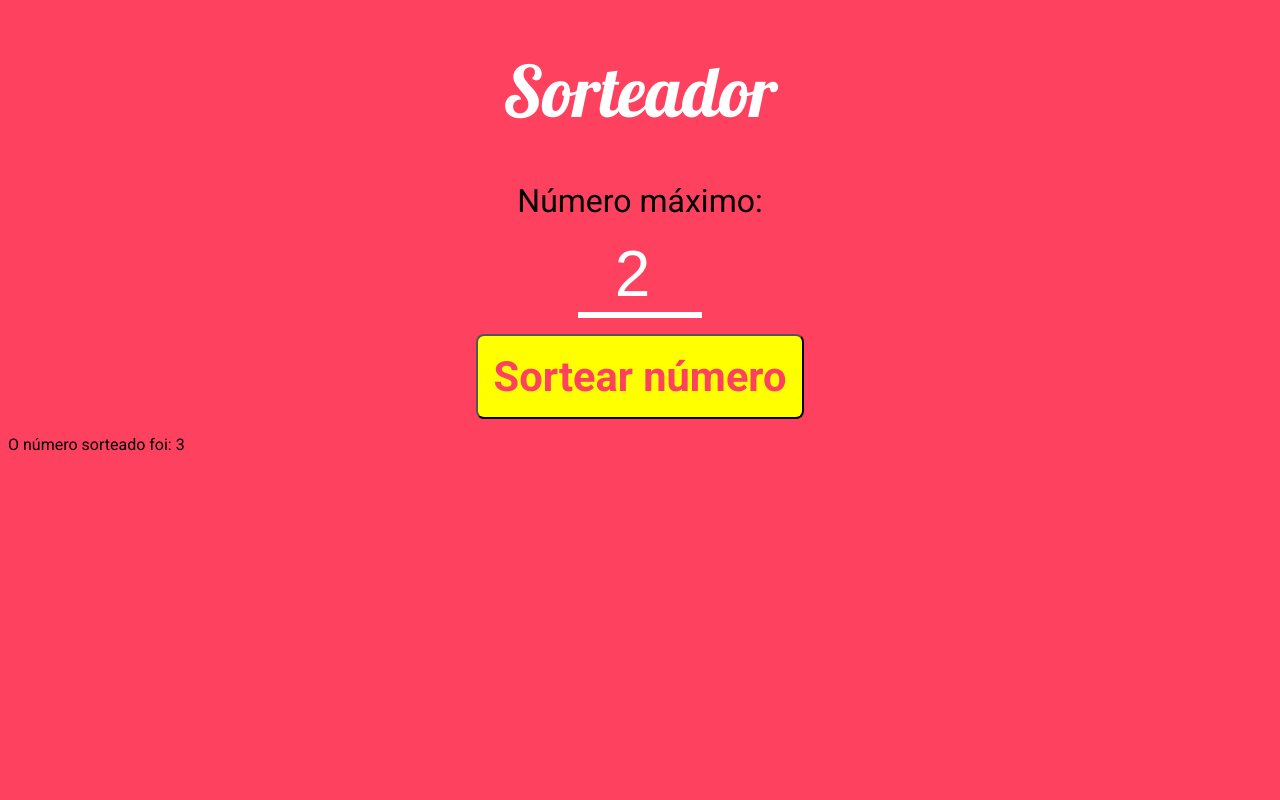
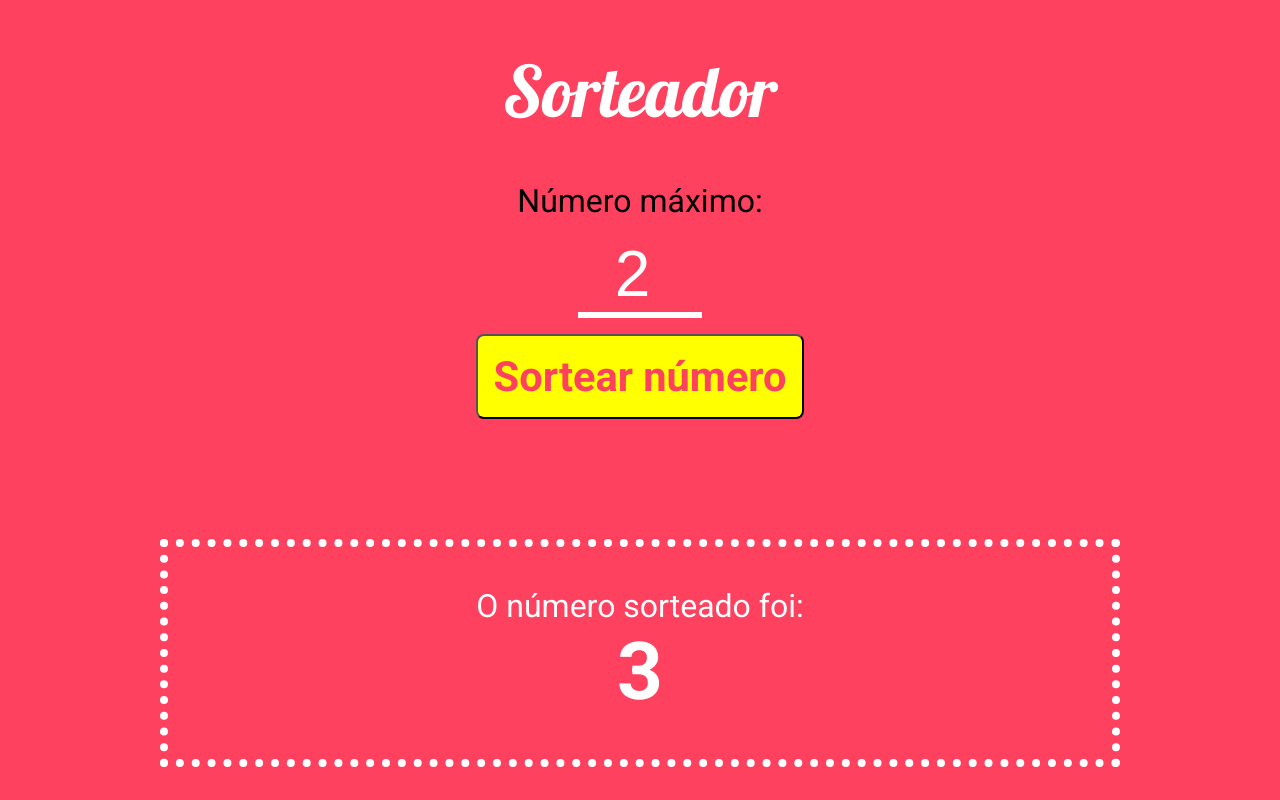
Before and after one commit to milavalim/exercicio_grunt, a website: page dev/index.html in a window 1280 px wide. Both pictures are taken after a click on the button "Sortear número". Drawn offline with Linux system fonts and the light colour scheme.

Commit message:
Chore: adicionando demais funcionalidades.

```diff
--- a/dev/index.html
+++ b/dev/index.html
@@ -19,10 +19,11 @@
             </div>
             <button type="submit">Sortear número</button>
         </form>
+        <div class="resultado">
+            <p>O número sorteado foi: <span id="resultado-valor"></span></p>
+        </div>
     </main>
-    <div class="resultado">
-        <p>O número sorteado foi: <span id="resultado-valor"></span></p>
-    </div>
+
     <script src="../src/scripts/main.js"></script>
 </body>
 </html>
--- a/src/scripts/main.js
+++ b/src/scripts/main.js
@@ -9,5 +9,6 @@ document.addEventListener('DOMContentLoaded', function() {
         numeroAleatorio = Math.round(numeroAleatorio + 1);
 
         document.getElementById('resultado-valor').innerHTML = numeroAleatorio;
+        document.querySelector('.resultado').style.display = 'block';
     })
 });
--- a/src/styles/main.less
+++ b/src/styles/main.less
@@ -48,3 +48,17 @@ input{
     border: none;
     border-bottom: 6px solid white;
 }
+
+.resultado{
+    padding: 8px;
+    margin-top: 120px;
+    border: 8px dotted white;
+    color: white;
+    display: none;
+
+    span{
+        font-weight: bold;
+        display: block;
+        font-size: 2.5em;
+    }
+}
```
Also changed, not shown: src/index.html (+4 -3 lines), dev/styles/main.css.
